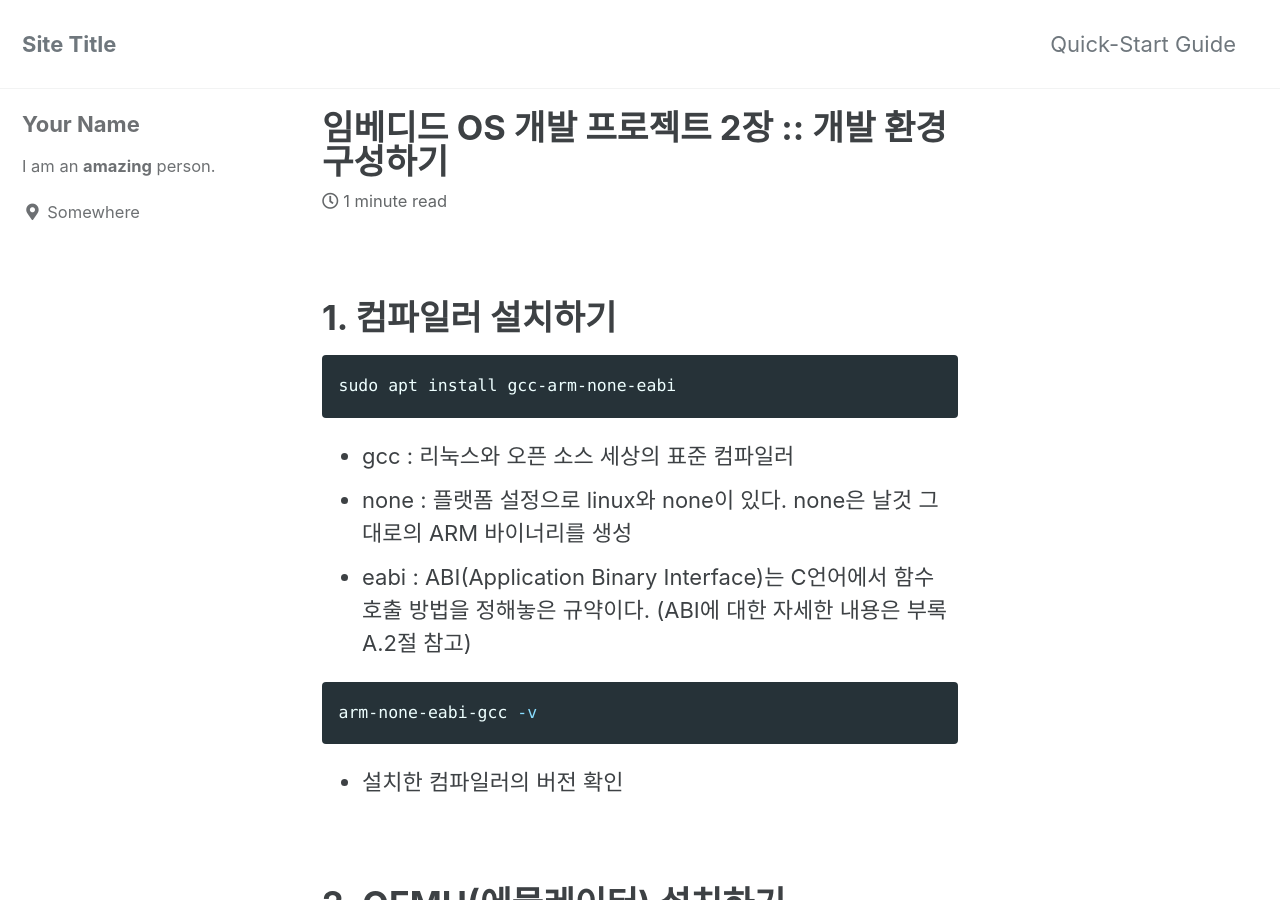
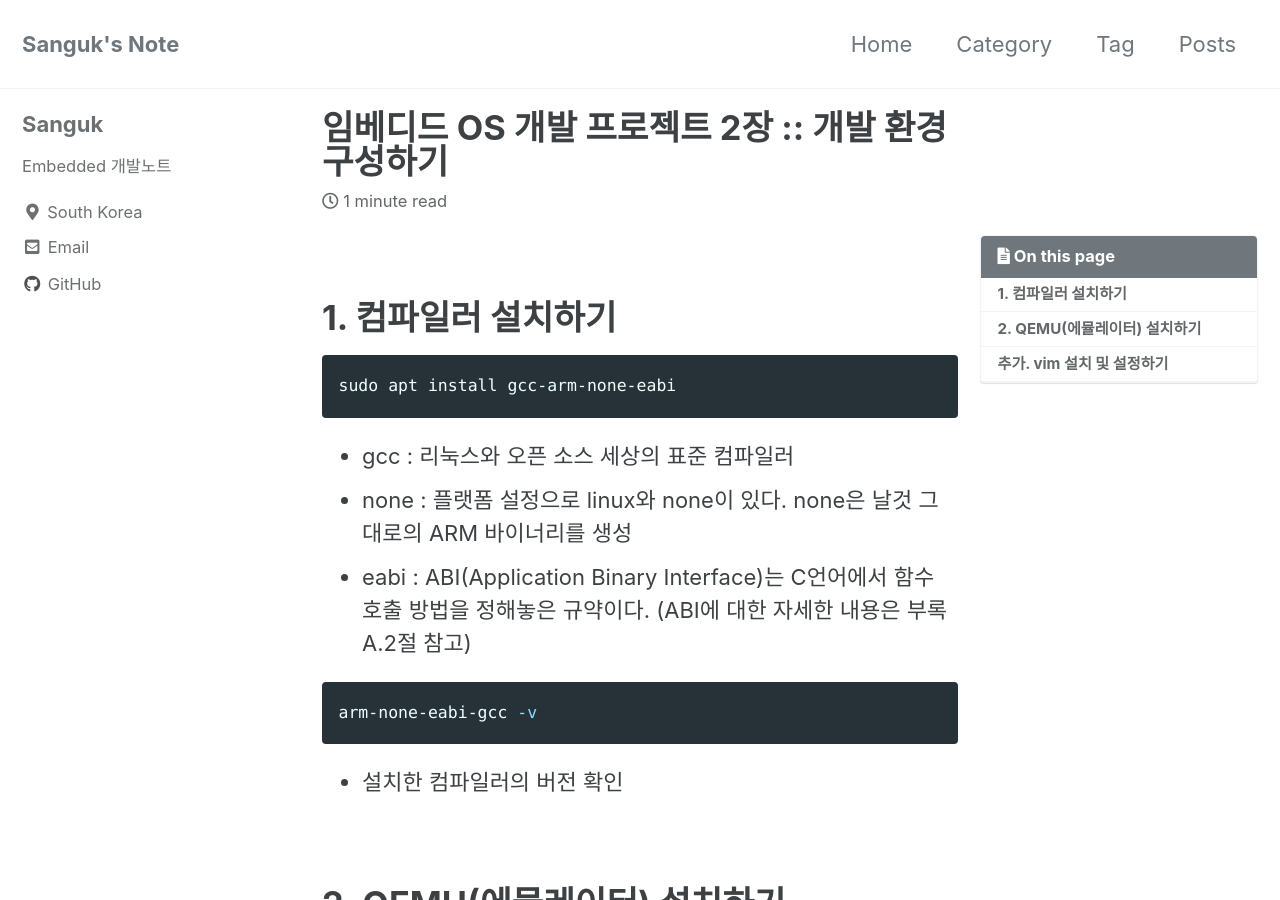
Before and after one commit to SangukisMe/SangukisMe.github.io, a Jekyll site: the page built from _posts/2021-07-12-개발 환경 구성하기.md, in a window 1280 px wide and 900 px high. Built offline with Jekyll 4.4.1, drawn with Linux system fonts in a browser that asks for light colours; cached includes are drawn as plain includes; some of the changed text lies outside the part shown.

Commit message:
Fix blog setting

```diff
--- a/_config.yml
+++ b/_config.yml
@@ -16,12 +16,12 @@ minimal_mistakes_skin    : "default" # "air", "aqua", "contrast", "dark", "dirt"
 
 # Site Settings
 locale                   : "en-US"
-title                    : "Site Title"
+title                    : "Sanguk's Note"
 title_separator          : "-"
 subtitle                 : # site tagline that appears below site title in masthead
-name                     : "Your Name"
-description              : "An amazing website."
-url                      : # the base hostname & protocol for your site e.g. "https://mmistakes.github.io"
+name                     : "Sanguk"
+description              : "Embedded 개발노트"
+url                      : "https://sangukisme.github.io"
 baseurl                  : # the subpath of your site, e.g. "/blog"
 repository               : # GitHub username/repo-name e.g. "mmistakes/minimal-mistakes"
 teaser                   : # path of fallback teaser image, e.g. "/assets/images/500x300.png"
@@ -101,15 +101,18 @@ analytics:
 
 # Site Author
 author:
-  name             : "Your Name"
+  name             : "Sanguk"
   avatar           : # path of avatar image, e.g. "/assets/images/bio-photo.jpg"
-  bio              : "I am an **amazing** person."
-  location         : "Somewhere"
+  bio              : "Embedded 개발노트"
+  location         : "South Korea"
   email            :
   links:
     - label: "Email"
       icon: "fas fa-fw fa-envelope-square"
-      # url: "mailto:your.name@email.com"
+      url: mailto:jshu10@naver.com
+    - label: "GitHub"
+      icon: "fab fa-fw fa-github"
+      url: "https://github.com/sangukisme"
     - label: "Website"
       icon: "fas fa-fw fa-link"
       # url: "https://your-website.com"
@@ -119,9 +122,6 @@ author:
     - label: "Facebook"
       icon: "fab fa-fw fa-facebook-square"
       # url: "https://facebook.com/"
-    - label: "GitHub"
-      icon: "fab fa-fw fa-github"
-      # url: "https://github.com/"
     - label: "Instagram"
       icon: "fab fa-fw fa-instagram"
       # url: "https://instagram.com/"
@@ -129,14 +129,14 @@ author:
 # Site Footer
 footer:
   links:
+    - label: "GitHub"
+      icon: "fab fa-fw fa-github"
+      url: "https://github.com/sangukisme"
     - label: "Twitter"
       icon: "fab fa-fw fa-twitter-square"
       # url:
     - label: "Facebook"
       icon: "fab fa-fw fa-facebook-square"
-      # url:
-    - label: "GitHub"
-      icon: "fab fa-fw fa-github"
       # url:
     - label: "GitLab"
       icon: "fab fa-fw fa-gitlab"
@@ -217,7 +217,7 @@ sass:
 permalink: /:categories/:title/
 paginate: 5 # amount of posts to show
 paginate_path: /page:num/
-timezone: # https://en.wikipedia.org/wiki/List_of_tz_database_time_zones
+timezone: Asia/Seoul # https://en.wikipedia.org/wiki/List_of_tz_database_time_zones
 
 
 # Plugins (previously gems:)
@@ -287,3 +287,15 @@ defaults:
       comments: # true
       share: true
       related: true
+
+  # _pages
+  - scope:
+      path: ""
+      type: pages
+    values:
+      layout: single
+      author_profile: true
+      read_time: false
+      comments: false
+      share: true
+      related: false
--- a/_data/navigation.yml
+++ b/_data/navigation.yml
@@ -1,12 +1,14 @@
 # main links
 main:
-  - title: "Quick-Start Guide"
-    url: https://mmistakes.github.io/minimal-mistakes/docs/quick-start-guide/
+  - title: "Home"
+    url: https://sangukisme.github.io/
   # - title: "About"
   #   url: https://mmistakes.github.io/minimal-mistakes/about/
-  # - title: "Sample Posts"
-  #   url: /year-archive/
-  # - title: "Sample Collections"
-  #   url: /collection-archive/
+  - title: "Category"
+    url: /categories/
+  - title: "Tag"
+    url: /tags/
+  - title: "Posts"
+    url: /posts/
   # - title: "Sitemap"
   #   url: /sitemap/
--- a/_posts/2021-07-12-개발 환경 구성하기.md
+++ b/_posts/2021-07-12-개발 환경 구성하기.md
@@ -1,6 +1,10 @@
 ---
 title: "임베디드 OS 개발 프로젝트 2장 :: 개발 환경 구성하기"
 excerpt: "컴파일러와 QEMU(에뮬레이터) 설치"
+
+toc: true # Table of Contents
+toc_sticky: # TOC를 고정해주는 역할
+toc_label: # TOC의 제목 설정
 
 categories:
   - Embedded RTOS
```
Also changed, not shown: Gemfile (+15 -0 lines), _pages/Embedded RTOS.md (added, +7 -0 lines), _pages/category-archive.md (added, +6 -0 lines), _pages/posts.md (added, +6 -0 lines), _pages/tag-archive.md (added, +6 -0 lines), _posts/2021-07-12-일단 시작하기(1).md (+4 -0 lines), _posts/2021-07-12-일단 시작하기(2).md (+4 -0 lines).
